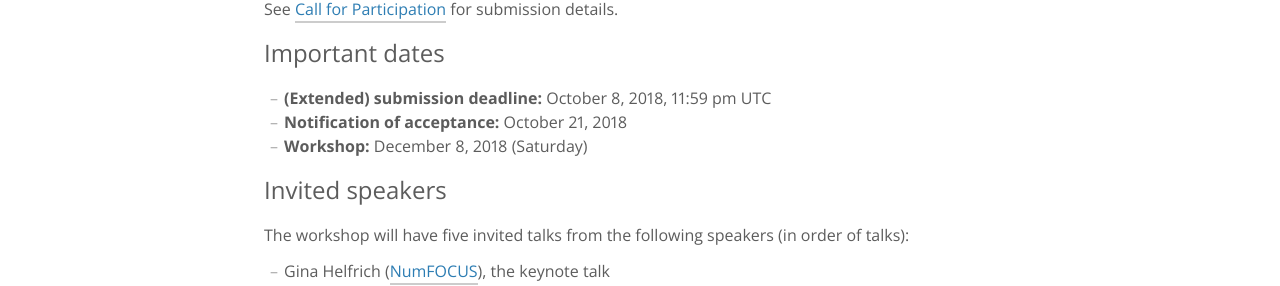
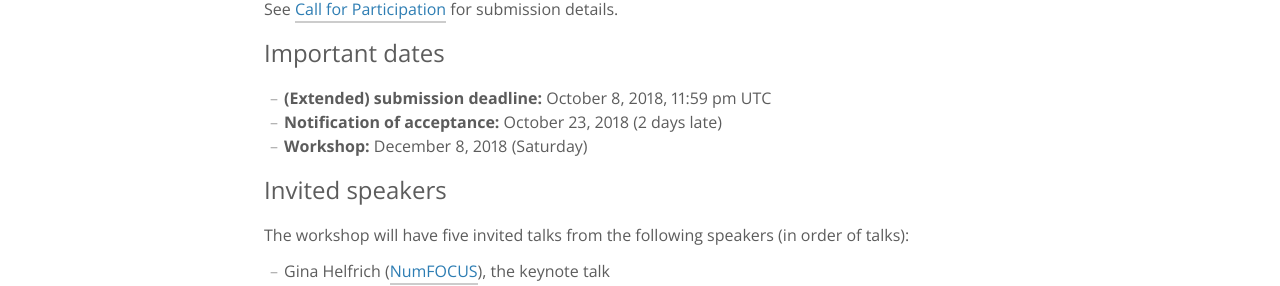
Before and after one commit to nips-2018-oss/nips-2018-oss.github.io, a Jekyll site: the page built from index.html, in a window 1280 px wide. Shown: the part 618-904 px from the top of the page. Built offline with Jekyll 4.4.1, drawn with Linux system fonts in a browser that asks for light colours; nearby versions of some CDN libraries; the list of posts is cut into pages by our own code.

Commit message:
Late notification

```diff
--- a/index.html
+++ b/index.html
@@ -17,7 +17,7 @@ Continuing the tradition in 2018, this year’s workshop that is a mix of invite
 ### Important dates
 
 - {:.deadline} *(Extended) submission deadline:* October 8, 2018, 11:59 pm UTC
-- {:.acceptance} *Notification of acceptance:* October 21, 2018
+- {:.acceptance} *Notification of acceptance:* October 23, 2018 (2 days late)
 - *Workshop:* December 8, 2018 (Saturday)
 
 ### Invited speakers
```
